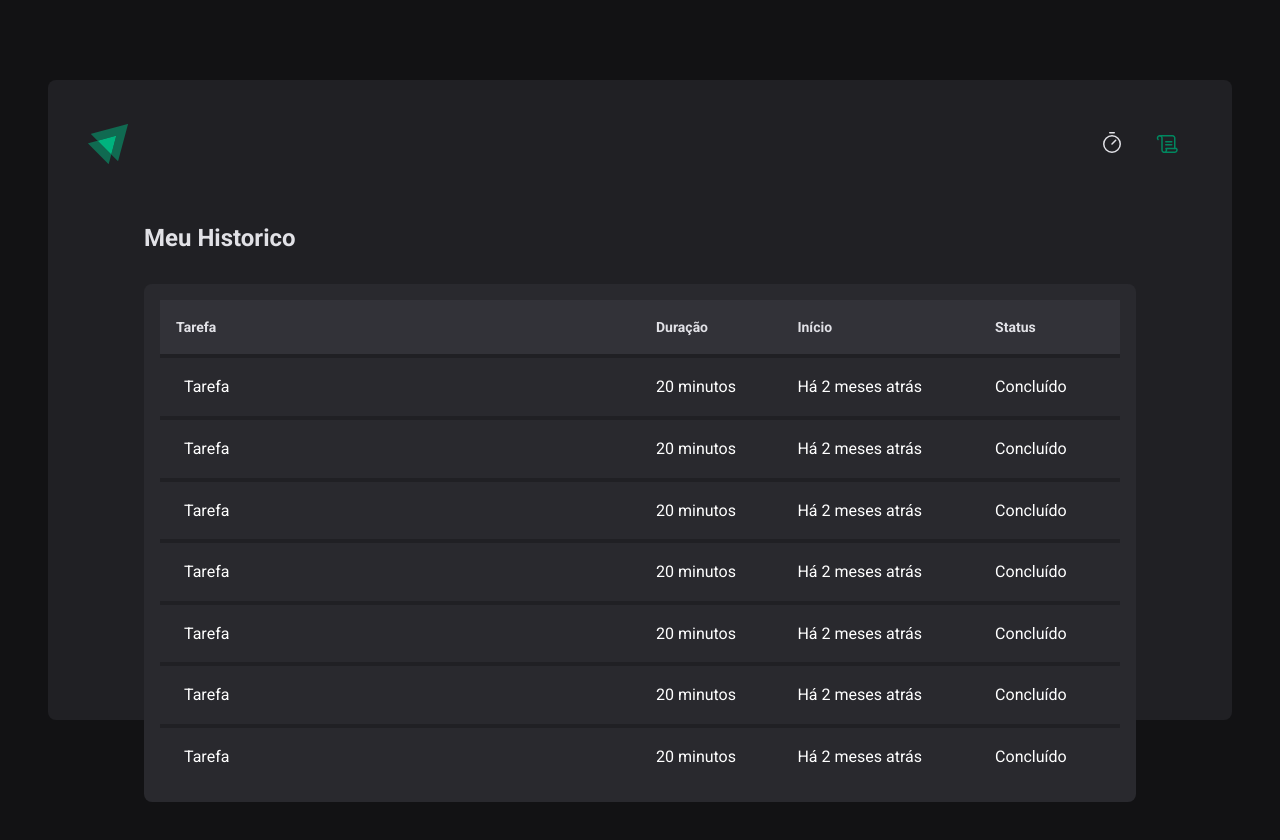
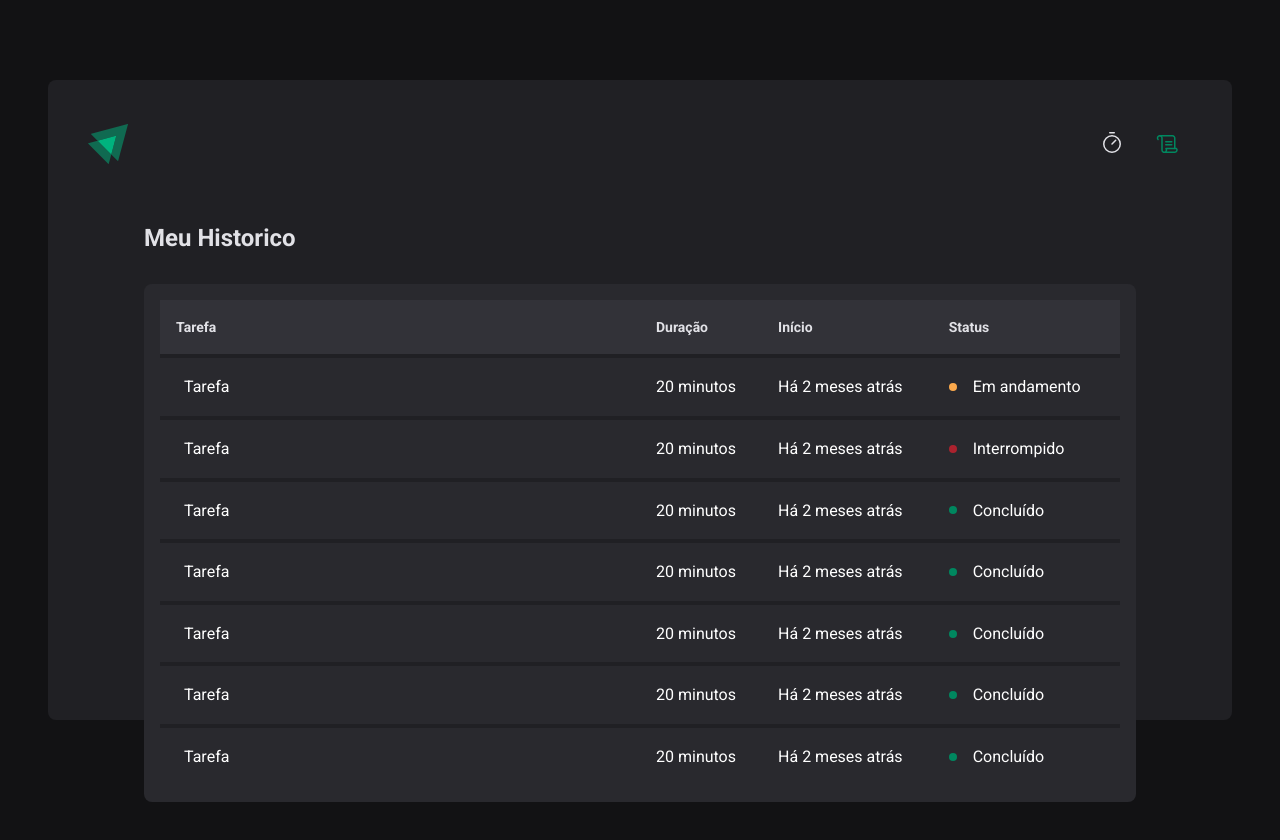
Before and after one commit to Orlandovpjunior/aprofundando_hooks, a React (Vite) app in the folder ignite-timer/: page /history in a window 1280 px wide. Shown: the top 840 px of the page. Built offline with nearby package versions, Linux system fonts and the light colour scheme.

Commit message:
feat: implementa status

```diff
--- a/ignite-timer/src/pages/History/index.tsx
+++ b/ignite-timer/src/pages/History/index.tsx
@@ -1,4 +1,4 @@
-import { HistoryContainer, HistoryList } from "./styles";
+import { HistoryContainer, HistoryList, Status } from "./styles";
 
 
 export function History() {
@@ -20,43 +20,57 @@
                             <td>Tarefa</td>
                             <td>20 minutos</td>
                             <td>Há 2 meses atrás</td>
-                            <td>Concluído</td>
+                            <td>
+                                <Status statusColor='yellow'>Em andamento</Status>
+                            </td>
                         </tr>
                         <tr>
                             <td>Tarefa</td>
                             <td>20 minutos</td>
                             <td>Há 2 meses atrás</td>
-                            <td>Concluído</td>
+                            <td>
+                                <Status statusColor='red'>Interrompido</Status>
+                            </td>
                         </tr>
                         <tr>
                             <td>Tarefa</td>
                             <td>20 minutos</td>
                             <td>Há 2 meses atrás</td>
-                            <td>Concluído</td>
+                            <td>
+                                <Status statusColor='green'>Concluído</Status>
+                            </td>
                         </tr>
                         <tr>
                             <td>Tarefa</td>
                             <td>20 minutos</td>
                             <td>Há 2 meses atrás</td>
-                            <td>Concluído</td>
+                            <td>
+                                <Status statusColor='green'>Concluído</Status>
+                            </td>
                         </tr>
                         <tr>
                             <td>Tarefa</td>
                             <td>20 minutos</td>
                             <td>Há 2 meses atrás</td>
-                            <td>Concluído</td>
+                            <td>
+                                <Status statusColor='green'>Concluído</Status>
+                            </td>
                         </tr>
                         <tr>
                             <td>Tarefa</td>
                             <td>20 minutos</td>
                             <td>Há 2 meses atrás</td>
-                            <td>Concluído</td>
+                            <td>
+                                <Status statusColor='green'>Concluído</Status>
+                            </td>
                         </tr>
                         <tr>
                             <td>Tarefa</td>
                             <td>20 minutos</td>
                             <td>Há 2 meses atrás</td>
-                            <td>Concluído</td>
+                            <td>
+                                <Status statusColor='green'>Concluído</Status>
+                            </td>
                         </tr>
                     </tbody>
                 </table>
--- a/ignite-timer/src/pages/History/styles.ts
+++ b/ignite-timer/src/pages/History/styles.ts
@@ -64,3 +64,28 @@
 
     }
 `;
+
+const STATUS_COLORS = {
+    yellow: 'yellow-500',
+    red: 'red-500',
+    green: 'green-500',
+} as const
+
+interface StatusProps {
+    statusColor: keyof typeof STATUS_COLORS;
+}
+
+export const Status = styled.span<StatusProps>`
+    display:flex;
+    align-items: center;
+    gap: 0.5rem;
+
+    &::before{
+        content: '';
+        width: 0.5rem;
+        height: 0.5rem;
+        border-radius: 50%;
+        background: ${(props) => props.theme[STATUS_COLORS[props.statusColor]]};
+        margin-right: 0.5rem;
+    }
+`;
```
